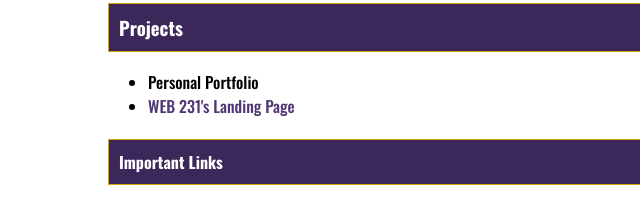
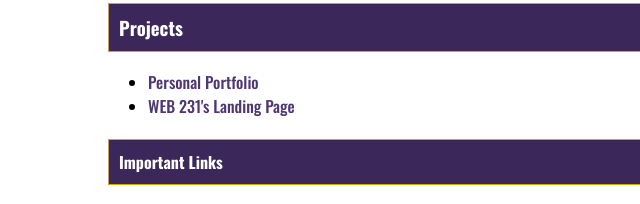
Before and after one commit to goostavo25/web-330, a plain HTML site: page index.html in a window 1280 px wide. Shown: the part 547-751 px from the top of the page, 0-640 px from the left. Drawn offline with nearby package versions, Linux system fonts and the light colour scheme; a web font is replaced by a local one.

Commit message:
Corrected link

```diff
--- a/index.html
+++ b/index.html
@@ -57,7 +57,7 @@
 
       <h3>Projects</h3>
       <ul>
-        <li><a href=".portfolio/index.html"></a>Personal Portfolio</li>
+        <li><a href=".portfolio/index.html">Personal Portfolio</a></li>
         <li><a href="../web-231/index.html">WEB 231's Landing Page</a></li>
       </ul>
 
```
